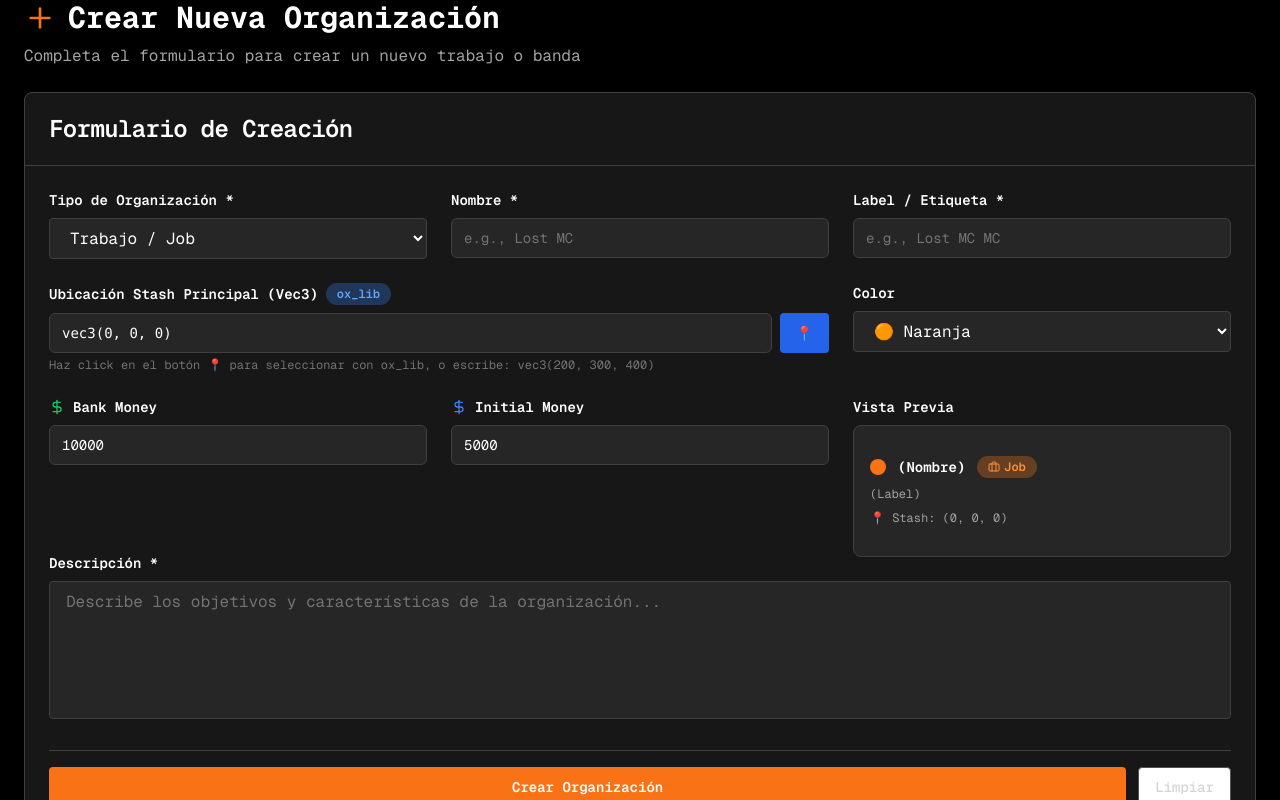
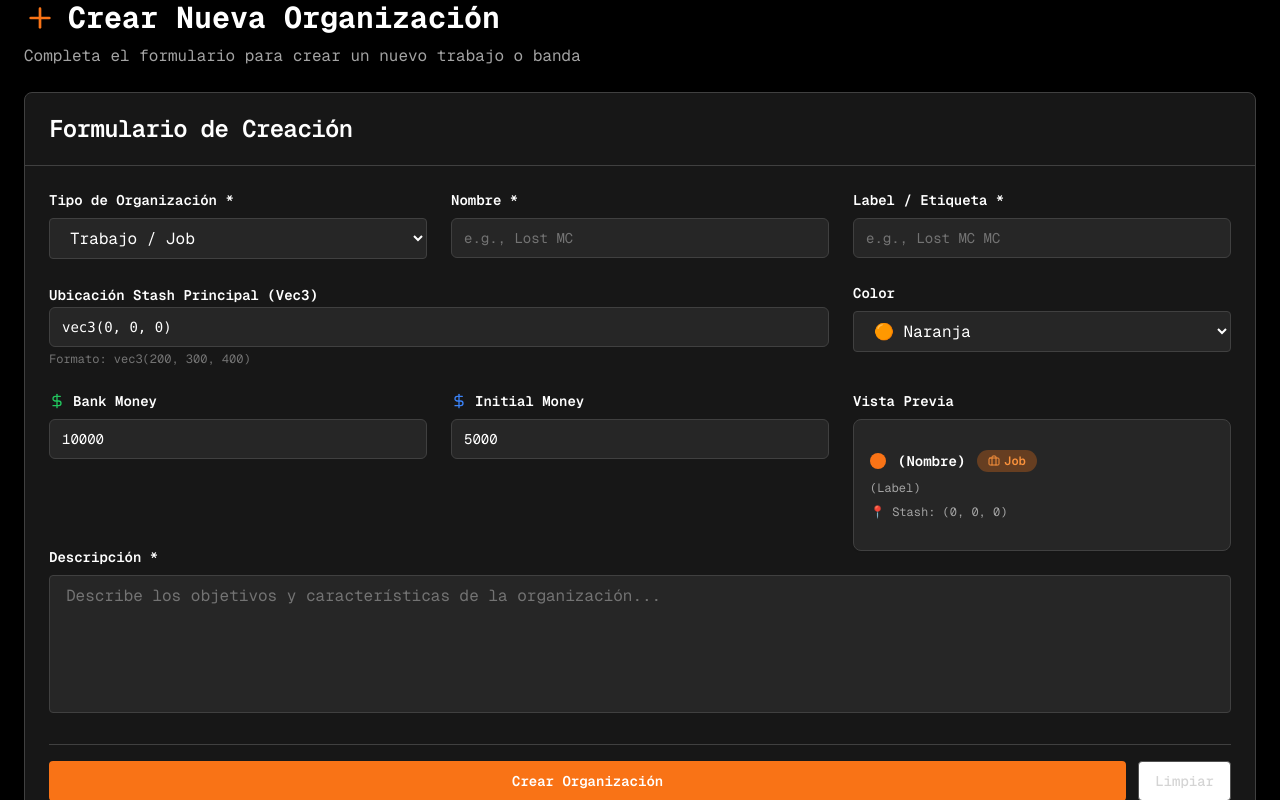
Before and after one commit to beastdummy/oxe_dashboard_v1, a Next.js app in the folder web/: page /operations-create in a window 1280 px wide. Built offline with nearby package versions, Linux system fonts and the light colour scheme.

Commit message:
Remove ox_lib button and stash selector

```diff
--- a/web/app/operations-create/page.tsx
+++ b/web/app/operations-create/page.tsx
@@ -19,43 +19,8 @@ export default function OperationsCreatePage() {
     color: "orange",
   })
 
-  const [isSelectingStash, setIsSelectingStash] = useState(false)
   const [isLoading, setIsLoading] = useState(false)
   const [successMessage, setSuccessMessage] = useState("")
-
-  const handleSelectStashWithOxLib = () => {
-    setIsSelectingStash(true)
-
-    // Invoke ox_lib to select coordinates on map
-    if (typeof window !== "undefined" && (window as any).invokeNative) {
-      ;(window as any).invokeNative("sendUIMessage", {
-        type: "selectStash",
-      })
-
-      // Listen for the response
-      const handleMessage = (event: any) => {
-        const data = event.data
-
-        if (data?.type === "stashSelected" && data?.coords) {
-          const { x, y, z } = data.coords
-          setFormData((prev) => ({
-            ...prev,
-            stash: `vec3(${x.toFixed(1)}, ${y.toFixed(1)}, ${z.toFixed(1)})`,
-          }))
-          setIsSelectingStash(false)
-          window.removeEventListener("message", handleMessage)
-        }
-      }
-
-      window.addEventListener("message", handleMessage)
-
-      // Timeout after 30 seconds
-      setTimeout(() => {
-        setIsSelectingStash(false)
-        window.removeEventListener("message", handleMessage)
-      }, 30000)
-    }
-  }
 
   const handleInputChange = (e: React.ChangeEvent<HTMLInputElement | HTMLTextAreaElement | HTMLSelectElement>) => {
     const { name, value } = e.target
@@ -225,29 +190,18 @@ export default function OperationsCreatePage() {
               {/* Second Row - Stash Coordinates and Color */}
               <div className="grid grid-cols-1 lg:grid-cols-3 gap-6">
                 <div className="lg:col-span-2">
-                  <label className="text-sm font-semibold text-white mb-2 flex items-center gap-2">
-                    <span>Ubicación Stash Principal (Vec3)</span>
-                    <Badge className="bg-blue-500/30 text-blue-400 text-xs">ox_lib</Badge>
+                  <label className="text-sm font-semibold text-white mb-2">
+                    Ubicación Stash Principal (Vec3)
                   </label>
-                  <div className="flex gap-2">
                   <Input
                     type="text"
                     name="stash"
                     value={formData.stash}
                     onChange={handleInputChange}
                     placeholder="vec3(0, 0, 0)"
-                      className="bg-neutral-800 border-neutral-700 text-white placeholder-neutral-500 font-mono flex-1"
+                    className="bg-neutral-800 border-neutral-700 text-white placeholder-neutral-500 font-mono"
                   />
-                    <Button
-                      type="button"
-                      onClick={handleSelectStashWithOxLib}
-                      disabled={isSelectingStash}
-                      className="bg-blue-600 hover:bg-blue-700 text-white font-semibold px-4 rounded transition-colors disabled:opacity-50"
-                    >
-                      {isSelectingStash ? "Seleccionando..." : "📍"}
-                    </Button>
-                  </div>
-                  <p className="text-xs text-neutral-500 mt-1">Haz click en el botón 📍 para seleccionar con ox_lib, o escribe: vec3(200, 300, 400)</p>
+                  <p className="text-xs text-neutral-500 mt-1">Formato: vec3(200, 300, 400)</p>
                 </div>
 
                 <div>
```
Lines whose indentation alone changed are shown as unchanged.
